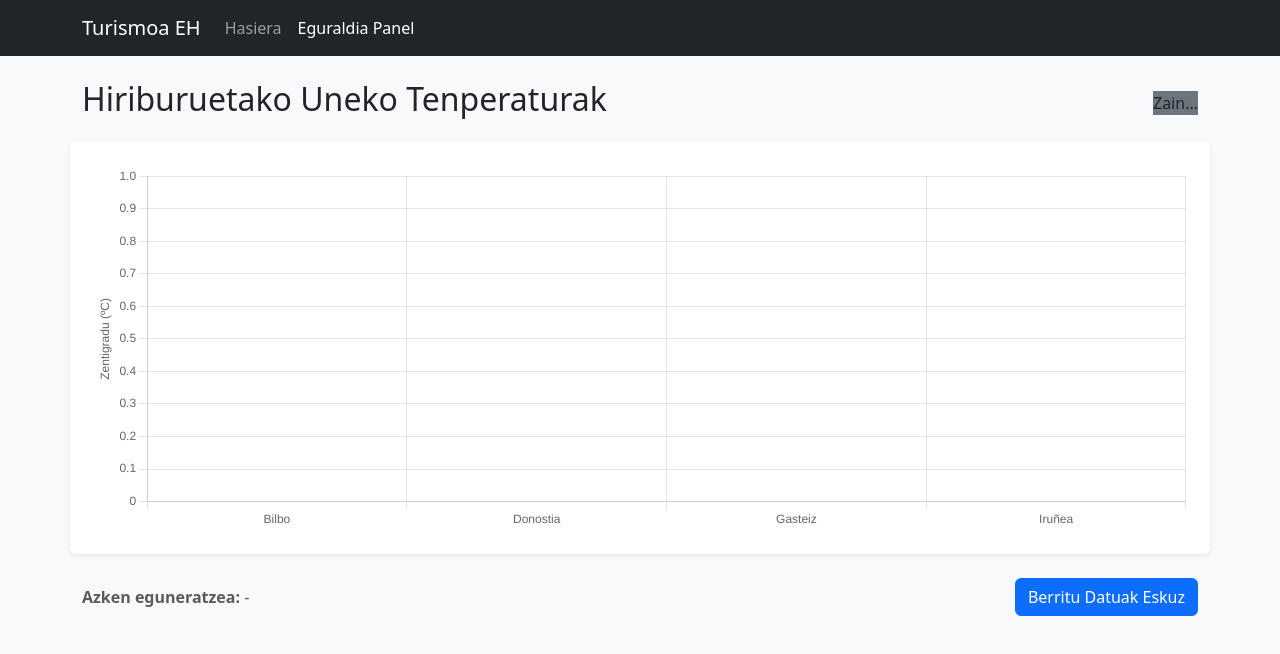
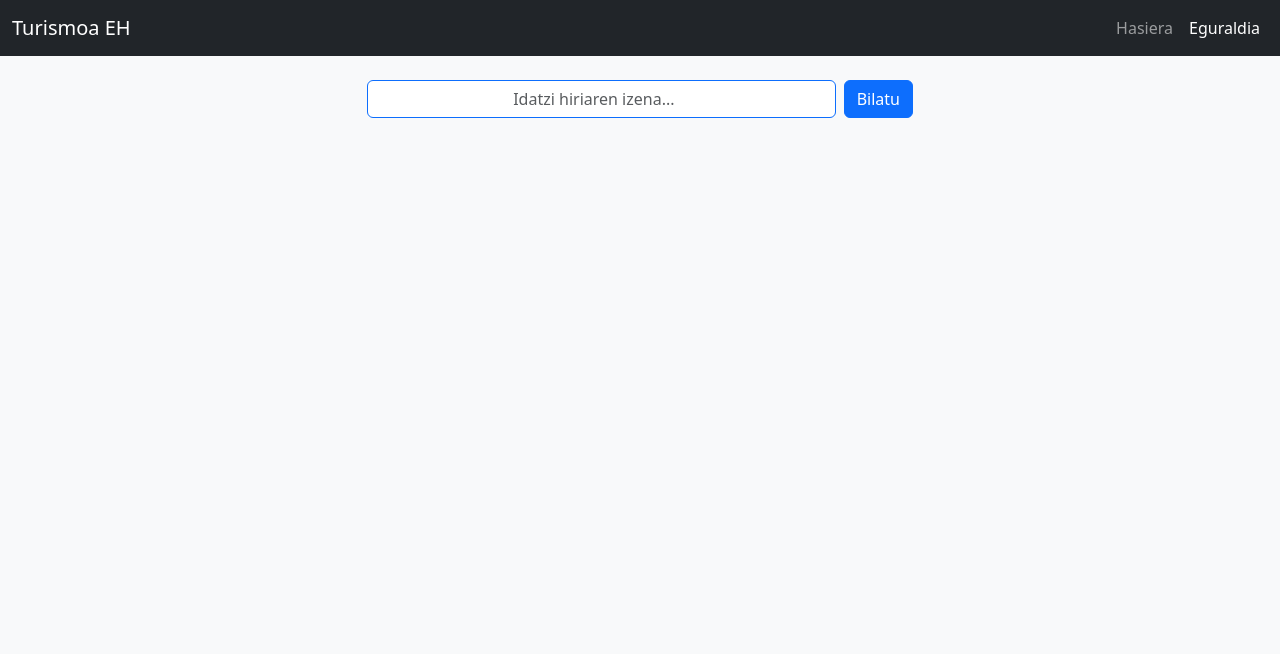
Before and after one commit to MarkelOstolaza/a, an Angular app: page /eguraldia in a window 1280 px wide. Shown: the top 654 px of the page. Built offline with nearby package versions, Linux system fonts and the light colour scheme; no server answers.

Commit message:
aldaketak

```diff
--- a/src/app/app.component.html
+++ b/src/app/app.component.html
@@ -1,16 +1,16 @@
-<nav class="navbar navbar-expand-lg navbar-dark bg-dark mb-4">
-    <div class="container">
+<nav class="navbar navbar-expand-lg navbar-dark bg-dark">
+    <div class="container-fluid">
         <a class="navbar-brand" routerLink="/">Turismoa EH</a>
         <button class="navbar-toggler" type="button" data-bs-toggle="collapse" data-bs-target="#menuaNav">
             <span class="navbar-toggler-icon"></span>
         </button>
         <div class="collapse navbar-collapse" id="menuaNav">
-            <ul class="navbar-nav">
+            <ul class="navbar-nav ms-auto">
                 <li class="nav-item">
                     <a class="nav-link" routerLink="/" routerLinkActive="active" [routerLinkActiveOptions]="{exact: true}">Hasiera</a>
                 </li>
                 <li class="nav-item">
-                    <a class="nav-link" routerLink="/eguraldia" routerLinkActive="active">Eguraldia Panel</a>
+                    <a class="nav-link" routerLink="/eguraldia" routerLinkActive="active">Eguraldia</a>
                 </li>
             </ul>
         </div>
--- a/src/app/app.component.ts
+++ b/src/app/app.component.ts
@@ -7,6 +7,4 @@ import { RouterOutlet, RouterLink, RouterLinkActive } from '@angular/router';
   imports: [RouterOutlet, RouterLink, RouterLinkActive],
   templateUrl: './app.component.html'
 })
-export class AppComponent {
-  title = 'Turismoa';
-}
+export class AppComponent { }
--- a/src/app/eguraldia/eguraldia.component.html
+++ b/src/app/eguraldia/eguraldia.component.html
@@ -1,23 +1,77 @@
 <div class="container mt-4">
-    <div class="row mb-3">
-        <div class="col d-flex justify-content-between align-items-center flex-wrap">
-            <h2 class="mb-2">Hiriburuetako Uneko Tenperaturak</h2>
-            <span [className]="txapaKlasea" class="badge fs-6 mb-2">{{ txapaTestua }}</span>
-        </div>
+  <!-- Bilatzailea -->
+  <div class="row justify-content-center mb-5">
+    <div class="col-md-6">
+      <form class="d-flex" (submit)="bilatuHiria(); $event.preventDefault()">
+        <input class="form-control me-2 text-center border-primary" type="search" placeholder="Idatzi hiriaren izena..." [(ngModel)]="bilaketaHiria" name="hiria">
+        <button class="btn btn-primary" type="submit">Bilatu</button>
+      </form>
+    </div>
+  </div>
+
+  <!-- Eguraldiaren Datuak -->
+  <div *ngIf="unekoDatuak">
+    <div class="text-center mb-4">
+      <h2 class="fw-bold mb-3">{{ hiriaGordea }}REN MOMENTUKO DATU METEOROLOGIKOAK</h2>
+
+      <div class="display-1 mb-3">
+        <img style="height: 150px; width: 150px; object-fit: cover;" src="{{ lortuEguraldiDeskribapena(unekoDatuak.weather_code).irudia }}" alt="Eguraldiaren irudia">
+      </div>
+
+      <div class="table-responsive">
+        <table class="table table-bordered table-striped align-middle">
+          <thead class="table-dark">
+            <tr>
+              <th>Eguna eta Ordua</th>
+              <th>Tenperatura</th>
+              <th>Sentsazio Termikoa</th>
+              <th>Hezetasuna</th>
+              <th>Haizearen abiadura</th>
+              <th>Hodeiak</th>
+            </tr>
+          </thead>
+          <tbody>
+            <tr>
+              <td>{{ unekoDatuak.time | date:'yyyy/MM/dd HH:mm' }}</td>
+              <td class="fw-bold fs-5">{{ unekoDatuak.temperature_2m }} °C</td>
+              <td>{{ unekoDatuak.apparent_temperature }} °C</td>
+              <td>{{ unekoDatuak.relative_humidity_2m }} %</td>
+              <td>{{ unekoDatuak.wind_speed_10m }} km/h</td>
+              <td>{{ unekoDatuak.cloud_cover }} %</td>
+            </tr>
+          </tbody>
+        </table>
+      </div>
     </div>
 
-    <div class="row mb-4">
-        <div class="col-12 bg-white p-4 rounded shadow-sm">
-            <canvas id="eguraldiGrafikoa" height="100"></canvas>
-        </div>
+    <hr class="my-5">
+
+    <div class="text-center mb-5">
+      <h2 class="fw-bold mb-4">{{ hiriaGordea }}REN BOST EGUNEKO IRAGARPENA</h2>
+
+      <div class="table-responsive">
+        <table class="table table-bordered table-striped align-middle text-center">
+          <thead class="table-dark">
+            <tr>
+              <th>Eguna</th>
+              <th>Tenperatura Maxima</th>
+              <th>Tenperatura Minima</th>
+              <th>Deskribapena</th>
+            </tr>
+          </thead>
+          <tbody>
+            <tr *ngFor="let egun of egunekoDatuak">
+              <td class="fw-bold">{{ egun.data | date:'yyyy/MM/dd' }}</td>
+              <td class="text-danger fw-bold fs-5">{{ egun.max }} °C</td>
+              <td class="text-primary fw-bold fs-5">{{ egun.min }} °C</td>
+              <td>
+                <span class="fs-4 me-2"><img style="height: 40px; width: 40px;" src="{{egun.deskribapena.irudia}}" alt="irudia"></span>
+                {{ egun.deskribapena.testua }}
+              </td>
+            </tr>
+          </tbody>
+        </table>
+      </div>
     </div>
-
-    <div class="row mb-5">
-        <div class="col d-flex justify-content-between align-items-center flex-wrap">
-            <p class="text-muted mb-2 fw-bold">Azken eguneratzea: <span class="fw-normal">{{ ordua }}</span></p>
-            <button (click)="kargatuDatuak()" [disabled]="botoiaDesgaituta" class="btn btn-primary mb-2">
-                <i class="bi bi-arrow-clockwise"></i> Berritu Datuak Eskuz
-            </button>
-        </div>
-    </div>
+  </div>
 </div>
--- a/src/app/eguraldia/eguraldia.component.ts
+++ b/src/app/eguraldia/eguraldia.component.ts
@@ -1,123 +1,70 @@
-import { Component, OnInit, OnDestroy, PLATFORM_ID, Inject } from '@angular/core';
-import { isPlatformBrowser, CommonModule } from '@angular/common';
-
-declare var Chart: any;
+import { Component } from '@angular/core';
+import { CommonModule } from '@angular/common';
+import { FormsModule } from '@angular/forms';
+import { HttpClient } from '@angular/common/http';
 
 @Component({
   selector: 'app-eguraldia',
   standalone: true,
-  imports: [CommonModule],
-  templateUrl: './eguraldia.component.html',
-  styleUrls: ['./eguraldia.css']
+  imports: [CommonModule, FormsModule],
+  templateUrl: './eguraldia.component.html'
 })
-export class EguraldiaComponent implements OnInit, OnDestroy {
-  txapaKlasea: string = 'bg-secondary';
-  txapaTestua: string = 'Zain...';
-  ordua: string = '-';
-  botoiaDesgaituta: boolean = false;
+export class EguraldiaComponent {
+  bilaketaHiria: string = '';
+  hiriaGordea: string = '';
+  unekoDatuak: any = null;
+  egunekoDatuak: any[] = [];
 
-  grafikoa: any = null;
-  tenporizadorea: any;
-  berritzeTartea = 10000;
+  constructor(private http: HttpClient) {}
 
-  hiriburuak = [
-    { izena: 'Bilbo', lat: 43.2627, lon: -2.9253, kolorea: 'rgba(255, 99, 132, 0.7)' },
-    { izena: 'Donostia', lat: 43.3128, lon: -1.9750, kolorea: 'rgba(54, 162, 235, 0.7)' },
-    { izena: 'Gasteiz', lat: 42.8463, lon: -2.6727, kolorea: 'rgba(75, 192, 192, 0.7)' },
-    { izena: 'Iruñea', lat: 42.8169, lon: -1.6432, kolorea: 'rgba(255, 206, 86, 0.7)' }
-  ];
+  bilatuHiria() {
+    if (!this.bilaketaHiria.trim()) return;
+    const geoUrl = `https://geocoding-api.open-meteo.com/v1/search?name=${this.bilaketaHiria}&count=1&language=eu&format=json`;
 
-  constructor(@Inject(PLATFORM_ID) private platformId: Object) {}
-
-  ngOnInit(): void {
-    if (isPlatformBrowser(this.platformId)) {
-      setTimeout(() => {
-        this.hasieratuGrafikoa();
-        this.kargatuDatuak();
-
-        this.tenporizadorea = setInterval(() => {
-          this.kargatuDatuak();
-        }, this.berritzeTartea);
-      }, 0);
-    }
-  }
-
-  ngOnDestroy(): void {
-    if (this.tenporizadorea) {
-      clearInterval(this.tenporizadorea);
-    }
-  }
-
-  hasieratuGrafikoa() {
-    const canvas = document.getElementById('eguraldiGrafikoa') as HTMLCanvasElement;
-    if (!canvas) return;
-
-    const ctx = canvas.getContext('2d');
-
-    if (this.grafikoa) {
-        this.grafikoa.destroy();
-    }
-
-    this.grafikoa = new Chart(ctx, {
-      type: 'bar',
-      data: {
-        labels: this.hiriburuak.map(h => h.izena),
-        datasets: [{
-          label: 'Tenperatura (ºC)',
-          data: [0, 0, 0, 0],
-          backgroundColor: this.hiriburuak.map(h => h.kolorea),
-          borderColor: this.hiriburuak.map(h => h.kolorea.replace('0.7', '1')),
-          borderWidth: 1
-        }]
+    this.http.get<any>(geoUrl).subscribe({
+      next: (geoData) => {
+        if (geoData.results && geoData.results.length > 0) {
+          const emaitza = geoData.results[0];
+          this.hiriaGordea = emaitza.name.toUpperCase();
+          this.lortuEguraldia(emaitza.latitude, emaitza.longitude);
+        } else {
+          alert('Ez da hiririk aurkitu!');
+        }
       },
-      options: {
-        responsive: true,
-        scales: {
-          y: {
-            beginAtZero: true,
-            title: { display: true, text: 'Zentigradu (ºC)' }
-          }
-        },
-        plugins: {
-          legend: { display: false }
-        }
-      }
+      error: (err) => console.error('Errorea geolokalizazioan', err)
     });
   }
 
-  async kargatuDatuak() {
-    this.txapaKlasea = 'bg-warning text-dark';
-    this.txapaTestua = 'Kargatzen...';
-    this.botoiaDesgaituta = true;
+  lortuEguraldia(lat: number, lon: number) {
+    const weatherUrl = `https://api.open-meteo.com/v1/forecast?latitude=${lat}&longitude=${lon}&current=temperature_2m,relative_humidity_2m,apparent_temperature,weather_code,cloud_cover,wind_speed_10m&daily=weather_code,temperature_2m_max,temperature_2m_min&timezone=auto&forecast_days=5`;
 
-    try {
-      const promesak = this.hiriburuak.map(async (hiria) => {
-        const url = `https://api.open-meteo.com/v1/forecast?latitude=${hiria.lat}&longitude=${hiria.lon}&current_weather=true`;
-        const response = await fetch(url);
-        if (!response.ok) throw new Error('Sareko errorea API-a kargatzean');
-        const data = await response.json();
-        return data.current_weather.temperature;
-      });
+    this.http.get<any>(weatherUrl).subscribe({
+      next: (weatherData) => {
+        this.unekoDatuak = weatherData.current;
+        this.egunekoDatuak = [];
+        for (let i = 0; i < weatherData.daily.time.length; i++) {
+          this.egunekoDatuak.push({
+            data: weatherData.daily.time[i],
+            max: weatherData.daily.temperature_2m_max[i],
+            min: weatherData.daily.temperature_2m_min[i],
+            deskribapena: this.lortuEguraldiDeskribapena(weatherData.daily.weather_code[i])
+          });
+        }
+      },
+      error: (err) => console.error('Errorea eguraldia lortzean', err)
+    });
+  }
 
-      const emaitzak = await Promise.all(promesak);
-
-      if (this.grafikoa) {
-        this.grafikoa.data.datasets[0].data = emaitzak;
-        this.grafikoa.update();
-      }
-
-      this.txapaKlasea = 'bg-success';
-      this.txapaTestua = 'Eguneratuta';
-
-      const orain = new Date();
-      this.ordua = orain.toLocaleTimeString('eu-ES');
-
-    } catch (error) {
-      console.error("Errorea gertatu da:", error);
-      this.txapaKlasea = 'bg-danger';
-      this.txapaTestua = 'Errorea datuak lortzean';
-    } finally {
-      this.botoiaDesgaituta = false;
+  lortuEguraldiDeskribapena(kodea: number): { testua: string, irudia: string } {
+    switch (true) {
+      case (kodea === 0): return { testua: 'Oskarbi', irudia: 'https://encrypted-tbn0.gstatic.com/images?q=tbn:ANd9GcTXWet2h1u68wyBhxcgFPgIb6YB0_2hbH3mQtI4sdiXKQ&s=10' };
+      case (kodea === 1 || kodea === 2 || kodea === 3): return { testua: 'Hodeitsu', irudia: 'https://static.vecteezy.com/system/resources/thumbnails/009/213/913/small_2x/cloud-with-sun-emoji-icon-cloudy-sunny-day-weather-symbol-illustration-vector.jpg' };
+      case (kodea === 45 || kodea === 48): return { testua: 'Lainotsua', irudia: 'https://static.vecteezy.com/system/resources/previews/009/213/910/non_2x/clouds-emoji-icon-cloudy-day-weather-symbol-illustration-free-vector.jpg' };
+      case (kodea >= 51 && kodea <= 57): return { testua: 'Zirimiria', irudia: 'https://encrypted-tbn0.gstatic.com/images?q=tbn:ANd9GcSuhb0yQ6HzfV061DbKpHauwNTZzU6Ub4irM6KYI1fe6Vi1ZoIh6VDe0pto&s=10' };
+      case (kodea >= 61 && kodea <= 67): return { testua: 'Euria', irudia: 'https://encrypted-tbn0.gstatic.com/images?q=tbn:ANd9GcSuhb0yQ6HzfV061DbKpHauwNTZzU6Ub4irM6KYI1fe6Vi1ZoIh6VDe0pto&s=10' };
+      case (kodea >= 71 && kodea <= 77): return { testua: 'Elurra', irudia: 'https://encrypted-tbn0.gstatic.com/images?q=tbn:ANd9GcS9snnC9x58tvbgnk1_9dik_HlxC7MA5whopmDMFMwb_rswmnevqgZ__caL&s=10' };
+      case (kodea >= 95): return { testua: 'Ekaitza', irudia: 'https://encrypted-tbn0.gstatic.com/images?q=tbn:ANd9GcR6ppSu8fN7nyrR_t5FiW166RfWvaGayWdqzvAFN4focw&s=10' };
+      default: return { testua: 'Ezezaguna', irudia: 'https://encrypted-tbn0.gstatic.com/images?q=tbn:ANd9GcQ9RCzgo-9ut_1JMOfA28VbyQIbRrmDLXOuM0oAuaaiDw&s=10' };
     }
   }
 }
```
